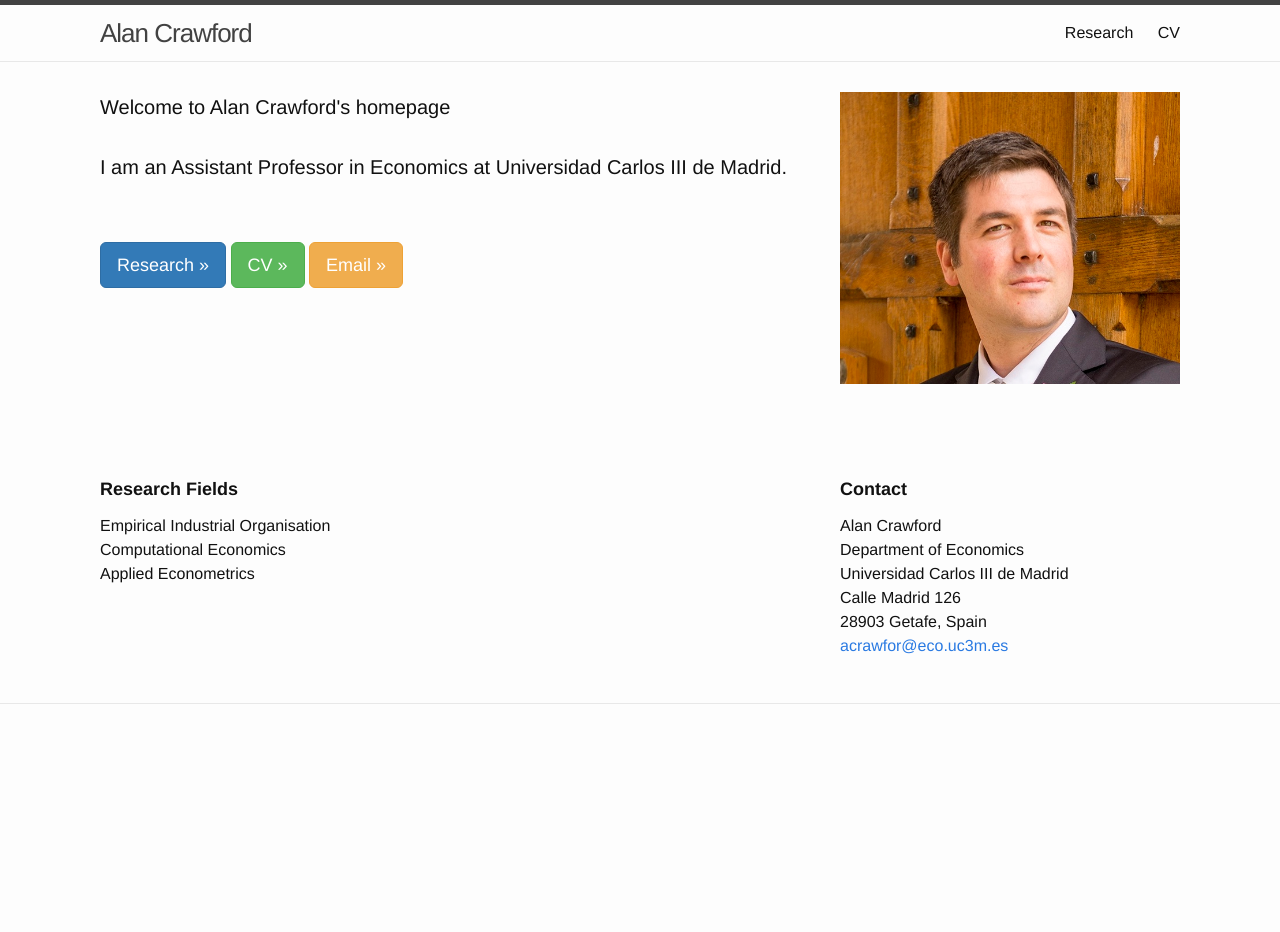
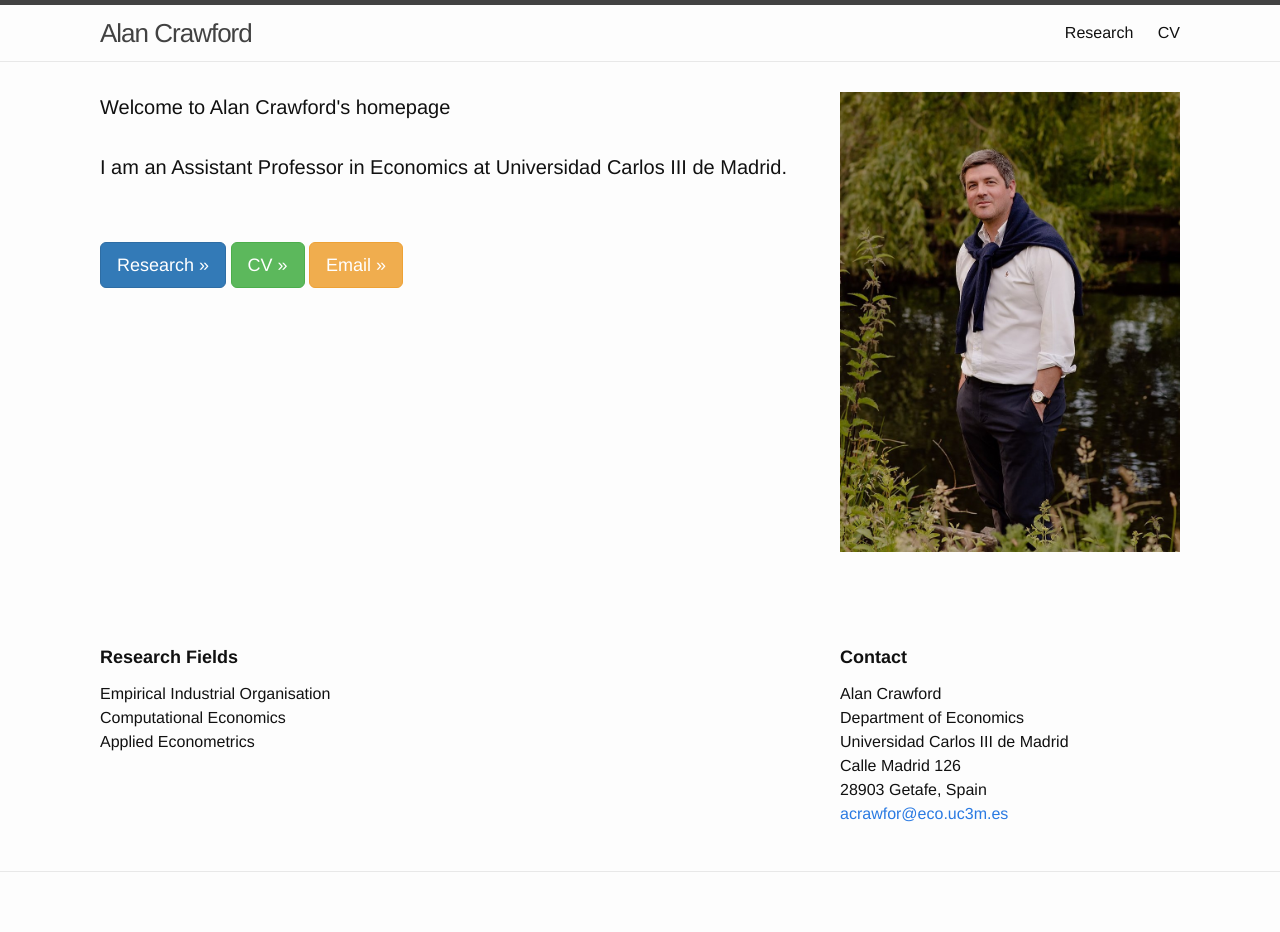
Before and after one commit to alancrawford/alancrawford.github.io, a Jekyll site: the page built from index.html, in a window 1280 px wide. Built offline with Jekyll 4.4.1, drawn with Linux system fonts in a browser that asks for light colours; before the commit the page ends 900 px from its top, so only the background shows below that.

Commit message:
Update the picture

```diff
--- a/index.html
+++ b/index.html
@@ -18,7 +18,7 @@
   </div>
     </div>
     <div class="col-xs-4 hidden-xs">
-      <img src="/assets/images/AlanCrawfordHeadShot2.jpg" width="100%">
+      <img src="/assets/images/AlanCrawfordShot.jpeg" width="100%">
     </div>
   </div>
   <br><br>
```
Also changed, not shown: Gemfile.lock, assets/images/AlanCrawfordShot.jpeg (added), 2 other files.
